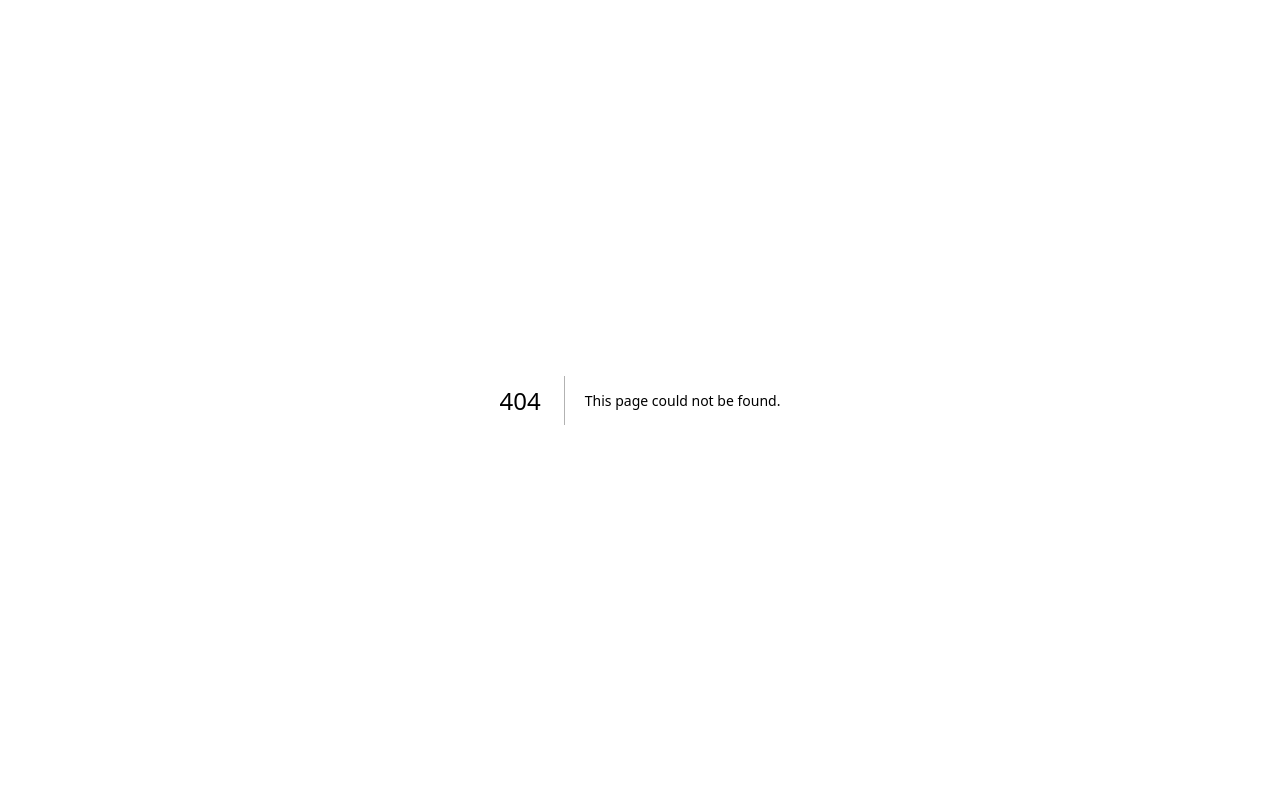
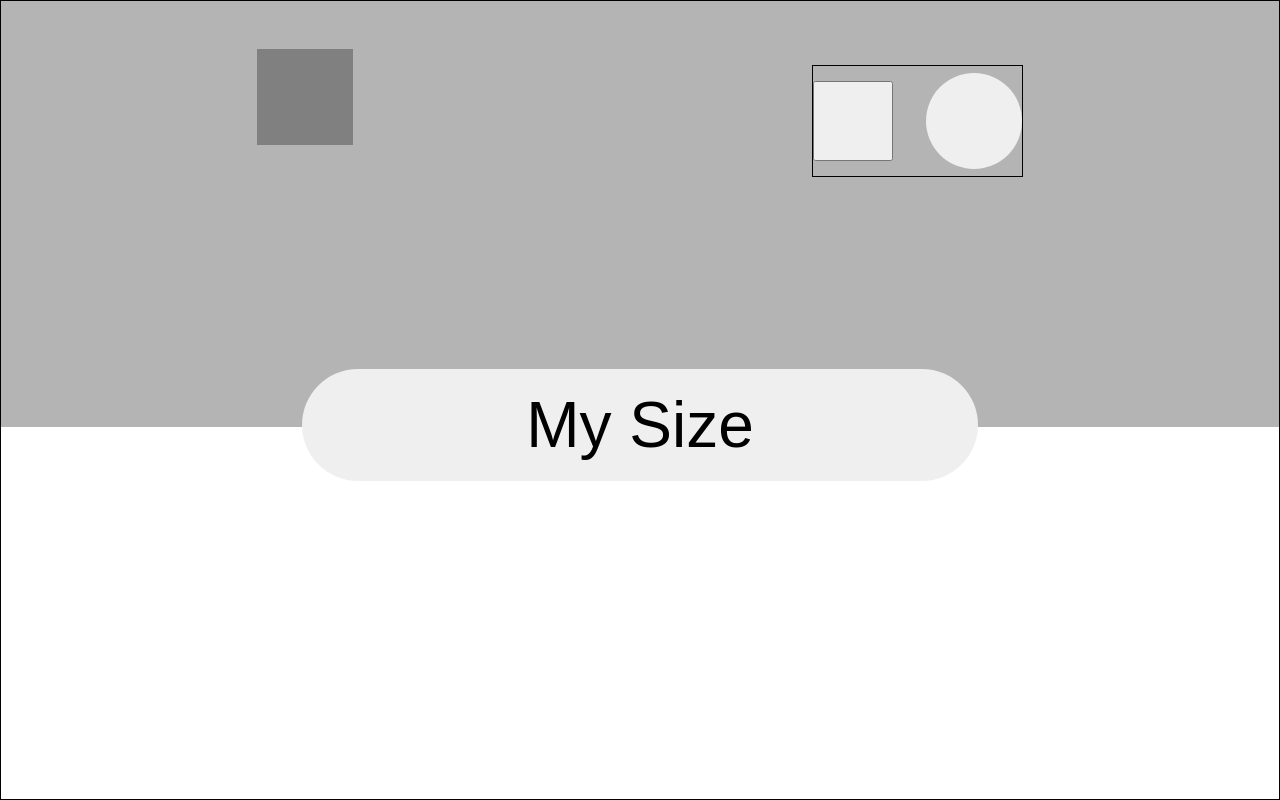
Before and after one commit to OWN-SIZE/onsize-website, a Next.js app: page /home in a window 1280 px wide. Before the commit this address had no page. Built offline with nearby package versions, Linux system fonts and the light colour scheme.

Commit message:
feat/#4: 헤더 디테일 제외 UI 틀 구현

```diff
--- a/components/common/Header.tsx
+++ b/components/common/Header.tsx
@@ -1,8 +1,87 @@
+import styled from 'styled-components';
 
 function Header() {
   return (
-    <div>Header</div>
-  )
+    <Styled.Root>
+      <Styled.TopSection>
+        <Styled.LogoImg />
+        <Styled.RightSection>
+          <Styled.InfoButton></Styled.InfoButton>
+          <Styled.Profile></Styled.Profile>
+        </Styled.RightSection>
+      </Styled.TopSection>
+      <Styled.MySizeButton>My Size</Styled.MySizeButton>
+    </Styled.Root>
+  );
 }
 
-export default Header
+export default Header;
+
+const Styled = {
+  Root: styled.div`
+    width: 100%;
+    height: 26.6rem;
+
+    background-color: #b4b4b4;
+
+    text-align: center;
+  `,
+
+  TopSection: styled.div`
+    display: flex;
+    justify-content: space-between;
+  `,
+
+  LogoImg: styled.div`
+    width: 6rem;
+    height: 6rem;
+    background-color: gray;
+
+    margin-left: 16rem;
+    margin-top: 3rem;
+  `,
+
+  RightSection: styled.div`
+    display: flex;
+    justify-content: space-between;
+    align-items: center;
+
+    width: 13.2rem;
+    height: 7rem;
+
+    margin-right: 16rem;
+    margin-top: 4rem;
+
+    border: solid 1px black;
+  `,
+
+  InfoButton: styled.button`
+    width: 5rem;
+    height: 5rem;
+
+    cursor: pointer;
+  `,
+
+  Profile: styled.button`
+    width: 6rem;
+    height: 6rem;
+    border-radius: 4.7rem;
+    border: none;
+
+    cursor: pointer;
+  `,
+
+  MySizeButton: styled.button`
+    width: 42.2rem;
+    height: 7rem;
+
+    border-radius: 3.5rem;
+    border: none;
+
+    margin-top: 12rem;
+
+    font-size: 4rem;
+
+    cursor: pointer;
+  `,
+};
--- /dev/null
+++ b/pages/home/index.tsx
@@ -0,0 +1,17 @@
+import styled from 'styled-components';
+
+import Header from 'components/common/Header';
+
+export default function index() {
+  return (
+    <Container>
+      <Header />
+    </Container>
+  );
+}
+
+const Container = styled.div`
+  width: 100vw;
+  height: 100%;
+  border: solid 1px black;
+`;
```
